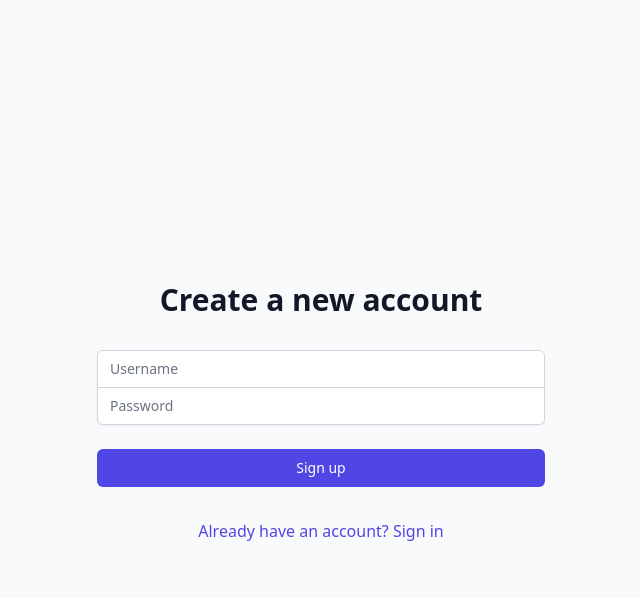
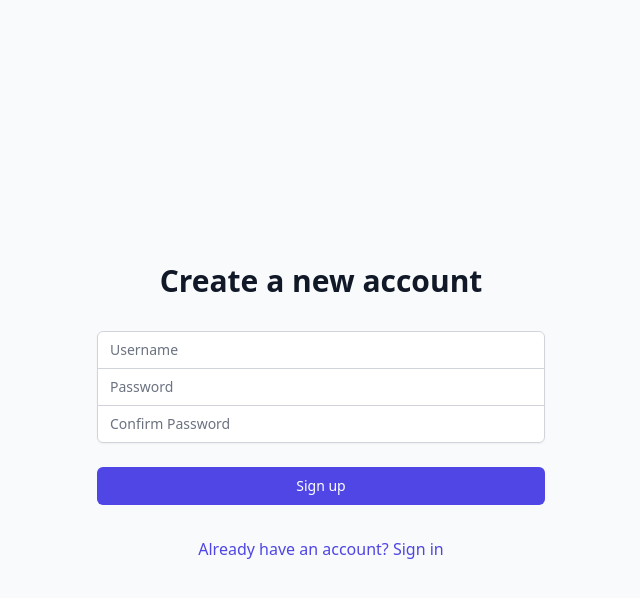
Before and after one commit to cayce2/nextlogin, a Next.js app: page / in a window 1280 px wide. Both pictures are taken after a click on the button "Need an account? Sign up". Shown: the top 598 px of the page, without its empty margins (319-959 px from the left). Built offline with nearby package versions, Linux system fonts and the light colour scheme.

Commit message:
confirm password

```diff
--- a/pages/index.js
+++ b/pages/index.js
@@ -6,11 +6,16 @@ import { useRouter } from 'next/router';
 export default function Home() {
   const [username, setUsername] = useState('');
   const [password, setPassword] = useState('');
+  const [confirmPassword, setConfirmPassword] = useState('');
   const [isLogin, setIsLogin] = useState(true);
   const router = useRouter();
 
   const handleSubmit = async (e) => {
     e.preventDefault();
+    if (!isLogin && password !== confirmPassword) {
+      toast.error('Passwords do not match');
+      return;
+    }
     try {
       const endpoint = isLogin ? '/api/auth/login' : '/api/auth/register';
       const { data } = await axios.post(endpoint, { username, password });
@@ -25,6 +30,7 @@ export default function Home() {
       toast.error(error.response?.data?.error || 'An error occurred');
     }
   };
+
   return (
     <div className="min-h-screen flex items-center justify-center bg-gray-50 py-12 px-4 sm:px-6 lg:px-8">
       <div className="max-w-md w-full space-y-8">
@@ -60,12 +66,29 @@ export default function Home() {
                 name="password"
                 type="password"
                 required
-                className="appearance-none rounded-none relative block w-full px-3 py-2 border border-gray-300 placeholder-gray-500 text-gray-900 rounded-b-md focus:outline-none focus:ring-indigo-500 focus:border-indigo-500 focus:z-10 sm:text-sm"
+                className="appearance-none rounded-none relative block w-full px-3 py-2 border border-gray-300 placeholder-gray-500 text-gray-900 focus:outline-none focus:ring-indigo-500 focus:border-indigo-500 focus:z-10 sm:text-sm"
                 placeholder="Password"
                 value={password}
                 onChange={(e) => setPassword(e.target.value)}
               />
             </div>
+            {!isLogin && (
+              <div>
+                <label htmlFor="confirmPassword" className="sr-only">
+                  Confirm Password
+                </label>
+                <input
+                  id="confirmPassword"
+                  name="confirmPassword"
+                  type="password"
+                  required
+                  className="appearance-none rounded-none relative block w-full px-3 py-2 border border-gray-300 placeholder-gray-500 text-gray-900 rounded-b-md focus:outline-none focus:ring-indigo-500 focus:border-indigo-500 focus:z-10 sm:text-sm"
+                  placeholder="Confirm Password"
+                  value={confirmPassword}
+                  onChange={(e) => setConfirmPassword(e.target.value)}
+                />
+              </div>
+            )}
           </div>
 
           <div>
@@ -80,7 +103,10 @@ export default function Home() {
         <div className="text-center">
           <button
             className="text-indigo-600 hover:text-indigo-500"
-            onClick={() => setIsLogin(!isLogin)}
+            onClick={() => {
+              setIsLogin(!isLogin);
+              setConfirmPassword('');
+            }}
           >
             {isLogin ? 'Need an account? Sign up' : 'Already have an account? Sign in'}
           </button>
```
